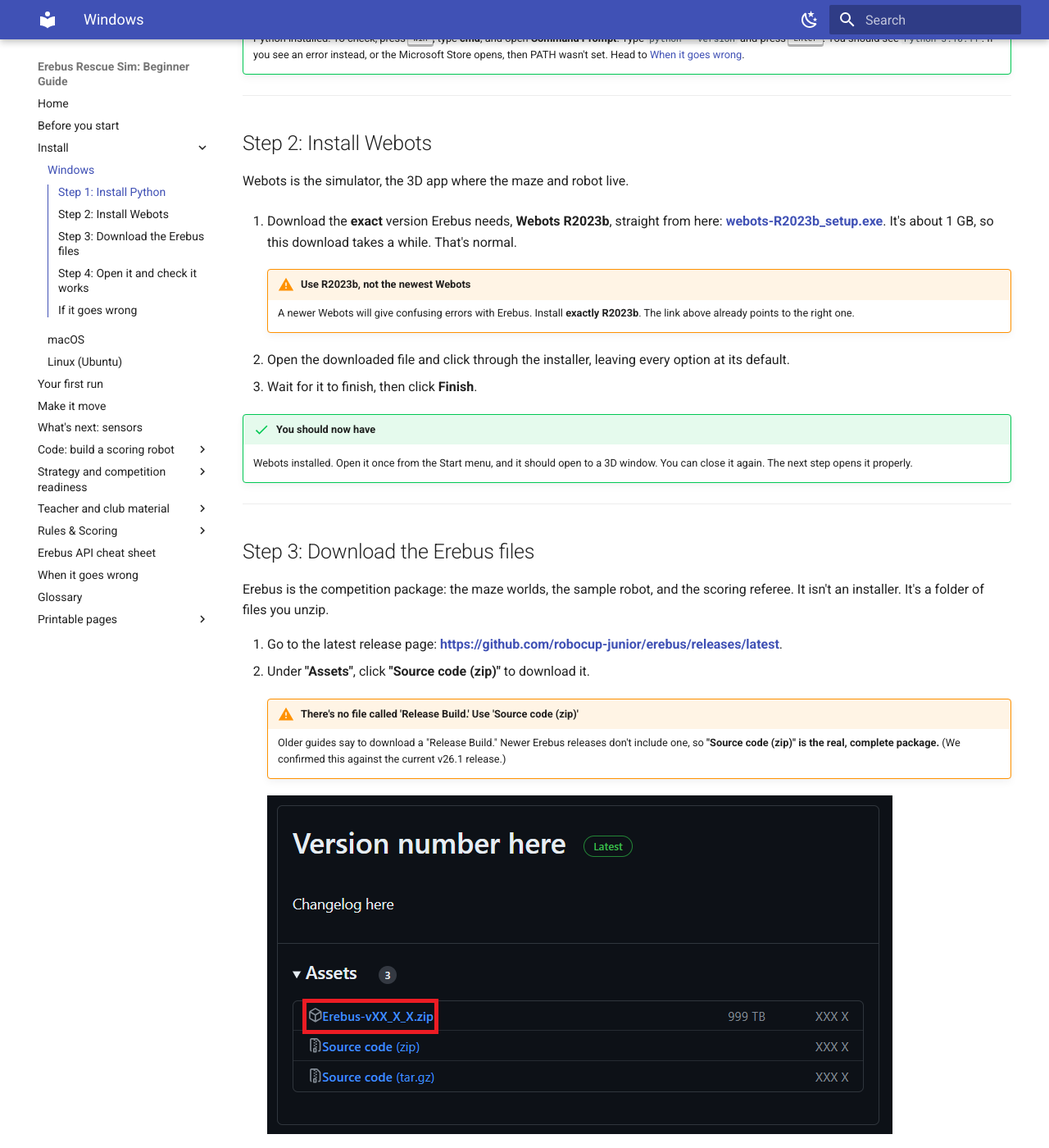
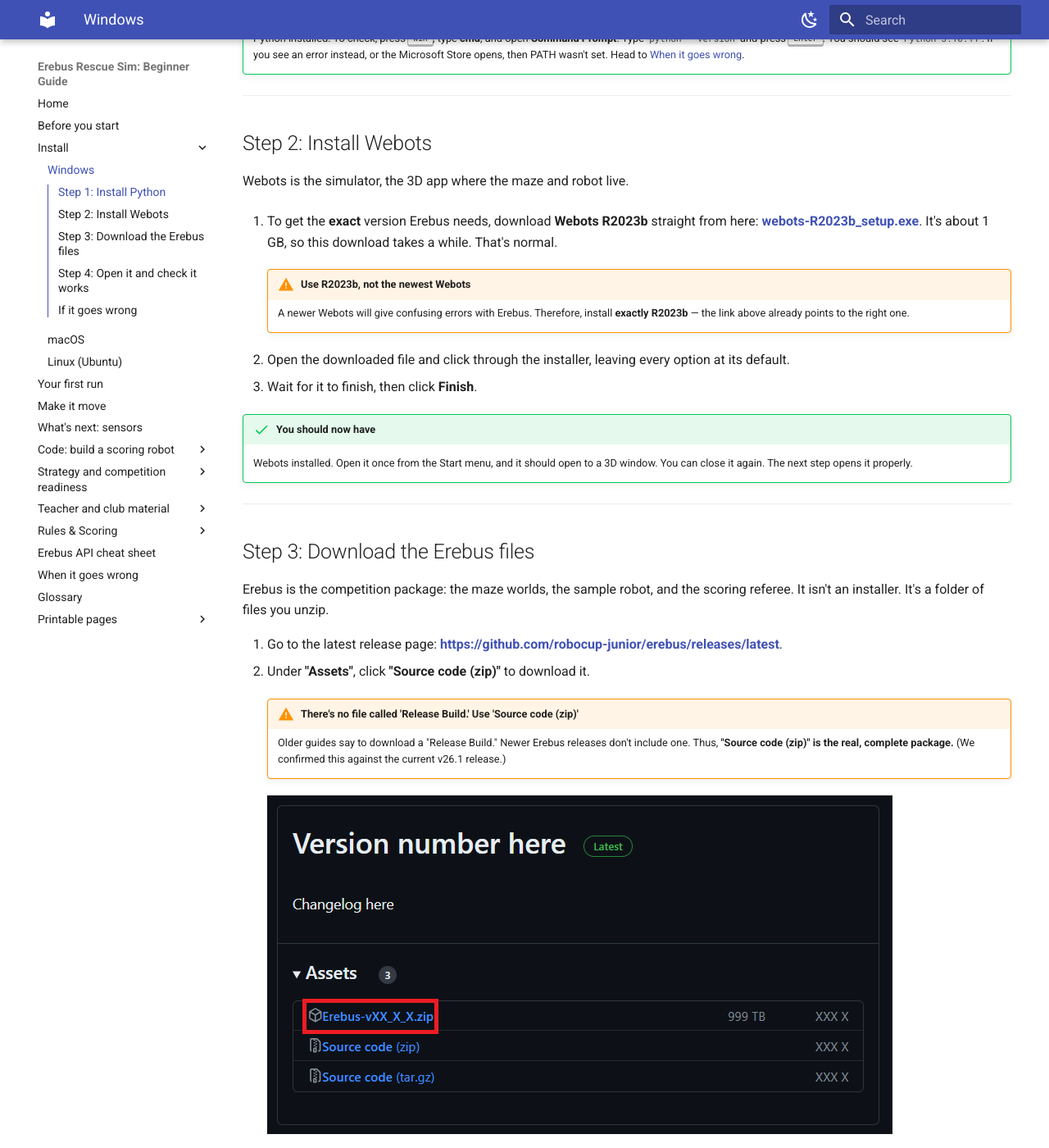
Before and after one commit to talkingj/rcja-rescue-sim-resources, an MkDocs documentation site: the page built from docs/install-windows.md, in a window 1280 px wide and 1400 px high, scrolled down 1480 px. Shown: the whole window at 82% size. Built offline with MkDocs 1.6.1 and Material for MkDocs 9.7.7, drawn with Linux system fonts in a browser that asks for light colours; some of the changed text lies outside the part shown.

Commit message:
style: rewrite install-windows.md in guide voice
Splices fixed: 0. Connectors added: 3. Purpose-first openers: 1.
Spelling: US -> AU, 0 words.
Preservation gate: pass (code blocks, numbers, links, admonitions intact).

```diff
--- a/docs/install-windows.md
+++ b/docs/install-windows.md
@@ -1,7 +1,7 @@
 # Install on Windows
 
-This page sets up everything on a Windows 10 or 11 computer. Do the three steps **in order**, since
-each one needs the one before it. Give yourself about 30 minutes the first time.
+To get everything set up on a Windows 10 or 11 computer, do the three steps **in order**, since each
+one needs the one before it. Give yourself about 30 minutes the first time.
 
 !!! tip "Before you begin"
     If you haven't read [Before you start](before-you-start.md), do that first. It explains what
@@ -46,13 +47,13 @@ Python is the language your robot's instructions are written in.
 
 Webots is the simulator, the 3D app where the maze and robot live.
 
-1. Download the **exact** version Erebus needs, **Webots R2023b**, straight from here:
+1. To get the **exact** version Erebus needs, download **Webots R2023b** straight from here:
    **[webots-R2023b_setup.exe](https://github.com/cyberbotics/webots/releases/download/R2023b/webots-R2023b_setup.exe)**.
    It's about 1 GB, so this download takes a while. That's normal.
 
     !!! warning "Use R2023b, not the newest Webots"
-        A newer Webots will give confusing errors with Erebus. Install **exactly R2023b**. The link
-        above already points to the right one.
+        A newer Webots will give confusing errors with Erebus. Therefore, install **exactly
+        R2023b** — the link above already points to the right one.
 
 2. Open the downloaded file and click through the installer, leaving every option at its default.
 3. Wait for it to finish, then click **Finish**.
@@ -72,7 +73,7 @@ isn't an installer. It's a folder of files you unzip.
 2. Under **"Assets"**, click **"Source code (zip)"** to download it.
 
     !!! warning "There's no file called 'Release Build.' Use 'Source code (zip)'"
-        Older guides say to download a "Release Build." Newer Erebus releases don't include one, so
+        Older guides say to download a "Release Build." Newer Erebus releases don't include one. Thus,
         **"Source code (zip)" is the real, complete package.** (We confirmed this against the current
         v26.1 release.)
 
```
Also changed, not shown: other parts of docs/install-windows.md (+2 -1 lines).
